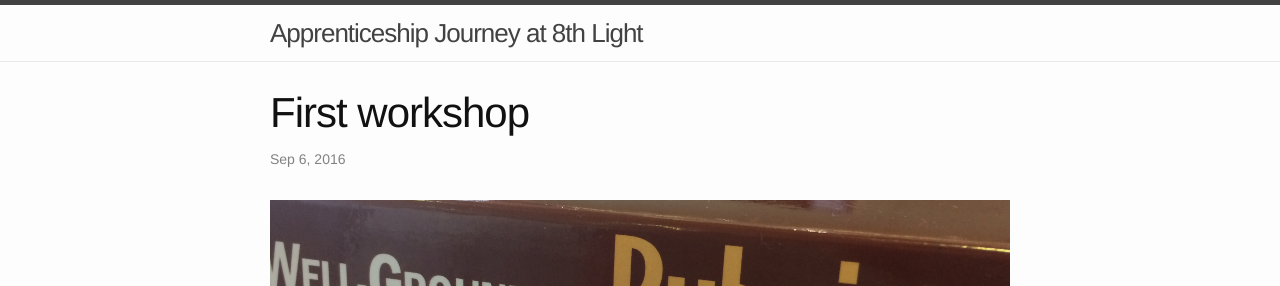
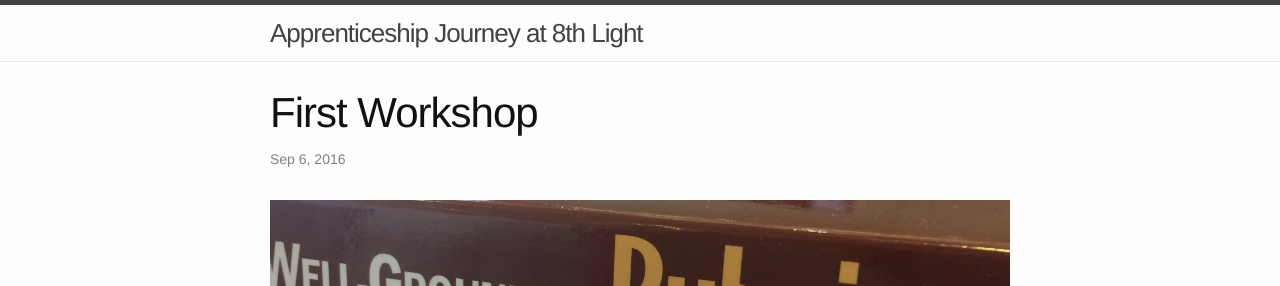
Before and after one commit to fabientownsend/fabientownsend.github.io, a Jekyll site: the page built from _posts/2016-09-06-first-workshop.markdown, in a window 1280 px wide. Shown: the top 286 px of the page. Built offline with Jekyll 4.4.1, drawn with Linux system fonts in a browser that asks for light colours.

```diff
--- a/_posts/2016-09-06-first-workshop.markdown
+++ b/_posts/2016-09-06-first-workshop.markdown
@@ -1,6 +1,6 @@
 ---
 layout: post
-title:  "First workshop"
+title:  "First Workshop"
 date:   2016-09-06 14:42:51 +0100
 categories: apprenticeship
 ---
```
